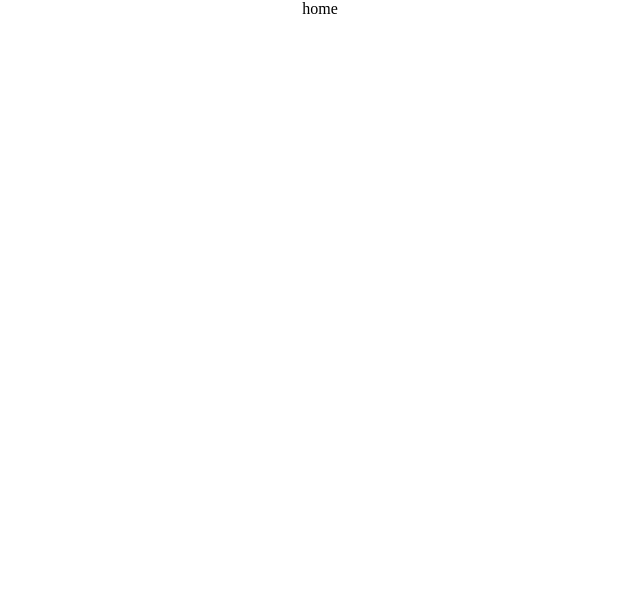
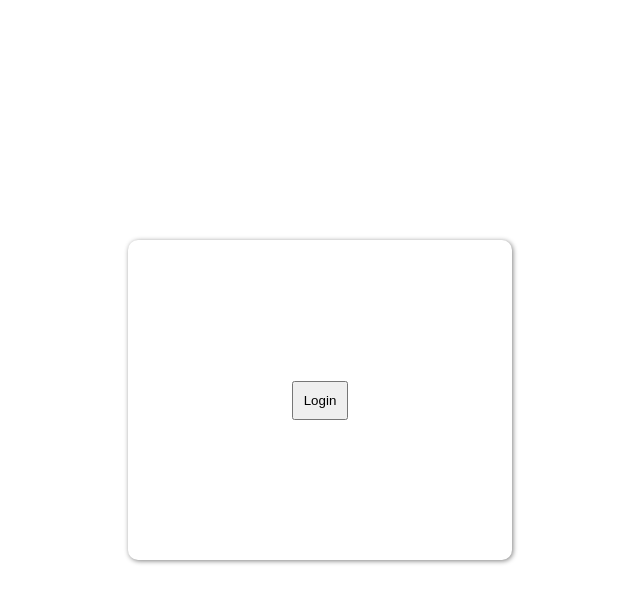
Before and after one commit to Amedzro-Elikplim/Decade, a React (Vite) app: page /login in a window 1280 px wide. Shown: the top 602 px of the page, without its empty margins (320-960 px from the left). Built offline with nearby package versions, Linux system fonts and the light colour scheme.

Commit message:
Add dashboard

```diff
--- a/index.html
+++ b/index.html
@@ -4,7 +4,7 @@
     <meta charset="UTF-8" />
     <link rel="icon" type="image/svg+xml" href="/vite.svg" />
     <meta name="viewport" content="width=device-width, initial-scale=1.0" />
-    <title>Vite + React</title>
+    <title>Decade</title>
   </head>
   <body>
     <div id="root"></div>
--- a/src/index.css
+++ b/src/index.css
@@ -35,3 +35,11 @@
 .h-100 {
   height: 100vh;
 }
+
+.p-10 {
+  padding: 10px;
+}
+
+.pointer {
+  cursor: pointer;
+}
--- /dev/null
+++ b/src/pages/Dashboard.jsx
@@ -0,0 +1,11 @@
+
+const Dashboard = () => {
+
+    return (
+        <div>
+            <h1>Dashboard</h1>
+        </div>
+    )
+};
+
+export default Dashboard;
--- a/src/pages/Login.jsx
+++ b/src/pages/Login.jsx
@@ -1,8 +1,19 @@
+import "./login.css";
+import { useNavigate } from "react-router-dom";
 
 const Login = () => {
+
+    const navigate = useNavigate();
+
+    const handleNavigate = () => {
+        navigate("/dashboard");
+    }
+
     return (
-          <div className="d-flex justify-content-center align-items-center">
-            home
+          <div className="d-flex justify-content-center align-items-center h-100">
+            <div className="login-card d-flex align-items-center justify-content-center">
+                <button className="p-10" onClick={() => handleNavigate()}>Login</button>
+            </div>
           </div>
     )
 };
--- /dev/null
+++ b/src/pages/login.css
@@ -0,0 +1,6 @@
+.login-card {
+    box-shadow: 1px 1px 5px gray;
+    min-width: 30vw;
+    min-height: 40vh;
+    border-radius: 10px;
+}
```
Also changed, not shown: src/Routes.jsx (+4 -8 lines), src/components/Sidebar.js (added, +8 -0 lines).
